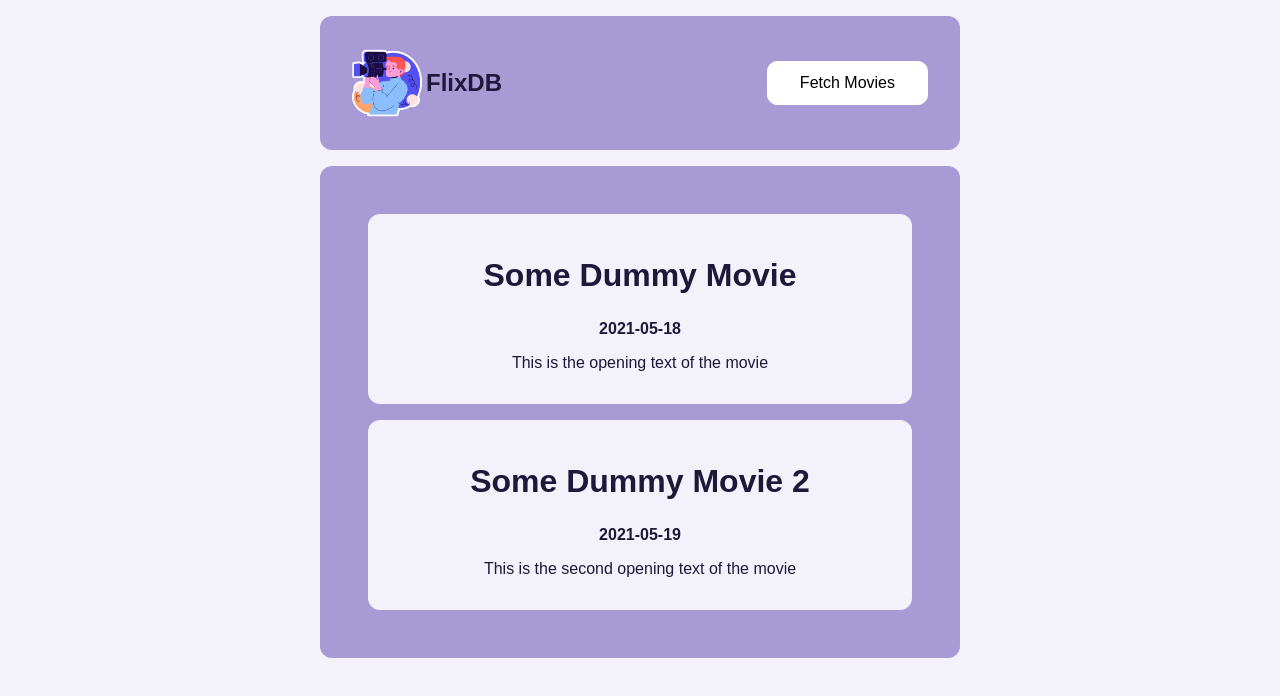
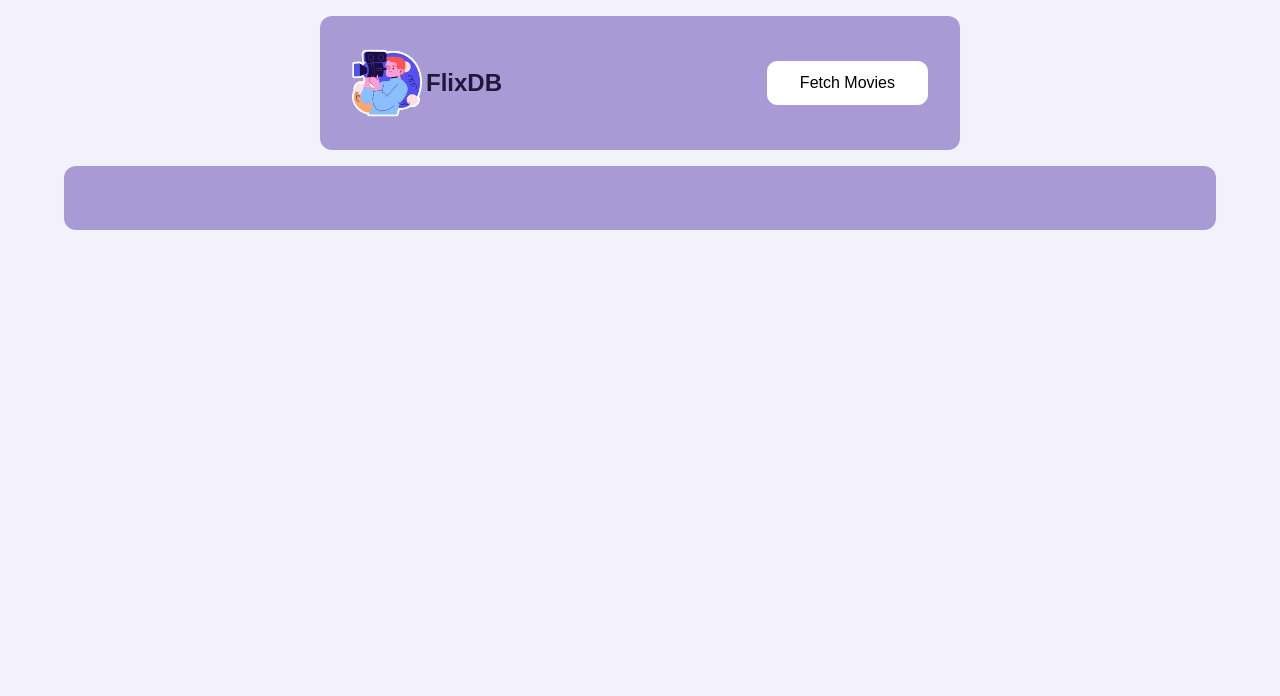
Before and after one commit to nitin-devatraj/FlixDB, a React (Create React App) app: page / in a window 1280 px wide. Shown: the top 696 px of the page. Built offline with nearby package versions, Linux system fonts and the light colour scheme.

Commit message:
add fetchMoviesHandler func to make swapi.dev api call & get the movies data

```diff
--- a/src/App.css
+++ b/src/App.css
@@ -20,3 +20,7 @@ section {
   padding: 2rem;
   border-radius: 12px;
 }
+
+.main {
+  max-width: 90%;
+}
--- a/src/App.js
+++ b/src/App.js
@@ -1,25 +1,28 @@
-import React from "react";
+import React, { useState } from "react";
+import MoviesList from "./components/MoviesList";
+import Button from "./components/Button";
+import Icon from "./assets/icon.png";
 import "./App.css";
-import MoviesList from "./components/MoviesList";
-import "./App.css";
-import Icon from "./assets/icon.png";
-import Button from "./components/Button";
 
 function App() {
-  const dummyMovies = [
-    {
-      id: 1,
-      title: "Some Dummy Movie",
-      openingText: "This is the opening text of the movie",
-      releaseDate: "2021-05-18",
-    },
-    {
-      id: 2,
-      title: "Some Dummy Movie 2",
-      openingText: "This is the second opening text of the movie",
-      releaseDate: "2021-05-19",
-    },
-  ];
+  const [movies, setMovies] = useState([]);
+  function fetchMoviesHandler() {
+    fetch("https://swapi.dev/api/films")
+      .then((response) => response.json())
+      .then((result) => {
+        const transformedMovies = result.results.map((movie) => {
+          return {
+            id: movie.episode_id,
+            title: movie.title,
+            openingText: movie.opening_crawl,
+            releaseDate: movie.release_date,
+            director: movie.director,
+          };
+        });
+
+        setMovies(transformedMovies);
+      });
+  }
 
   return (
     <React.Fragment>
@@ -27,10 +30,10 @@ function App() {
         <div>
           <img src={Icon} height="70" alt="#" /> <h1>FlixDB</h1>
         </div>
-        <Button>Fetch Movies</Button>
+        <Button onClick={fetchMoviesHandler}>Fetch Movies</Button>
       </section>
-      <section>
-        <MoviesList movies={dummyMovies} />
+      <section className="main">
+        <MoviesList movies={movies} />
       </section>
     </React.Fragment>
   );
--- a/src/components/Button.js
+++ b/src/components/Button.js
@@ -5,6 +5,7 @@ const Button = (props) => {
   const [isSwiggling, setIsSwiggling] = useState(false);
 
   const handleClick = () => {
+    props.onClick();
     setIsSwiggling(true);
 
     let timerID = setTimeout(() => {
--- a/src/components/Movie.js
+++ b/src/components/Movie.js
@@ -1,11 +1,12 @@
-import React from 'react';
+import React from "react";
 
-import classes from './Movie.module.css';
+import classes from "./Movie.module.css";
 
 const Movie = (props) => {
   return (
     <li className={classes.movie}>
       <h2>{props.title}</h2>
+      <h3>{props.director}</h3>
       <h3>{props.releaseDate}</h3>
       <p>{props.openingText}</p>
     </li>
--- a/src/components/Movie.module.css
+++ b/src/components/Movie.module.css
@@ -4,6 +4,7 @@
   background-color: #f3f1f9;
   border-radius: 12px;
   text-align: center;
+  max-width: 350px;
 }
 
 .movie h2 {
--- a/src/components/MoviesList.js
+++ b/src/components/MoviesList.js
@@ -1,17 +1,18 @@
-import React from 'react';
+import React from "react";
 
-import Movie from './Movie';
-import classes from './MoviesList.module.css';
+import Movie from "./Movie";
+import classes from "./MoviesList.module.css";
 
 const MovieList = (props) => {
   return (
-    <ul className={classes['movies-list']}>
+    <ul className={`${classes["movies-list"]}  ${classes["movie-container"]}`}>
       {props.movies.map((movie) => (
         <Movie
           key={movie.id}
           title={movie.title}
           releaseDate={movie.releaseDate}
           openingText={movie.openingText}
+          director={movie.director}
         />
       ))}
     </ul>
--- a/src/components/MoviesList.module.css
+++ b/src/components/MoviesList.module.css
@@ -3,3 +3,9 @@
   margin: 0;
   padding: 0;
 }
+
+.movie-container {
+  display: flex;
+  flex-wrap: wrap;
+  justify-content: center;
+}
```
